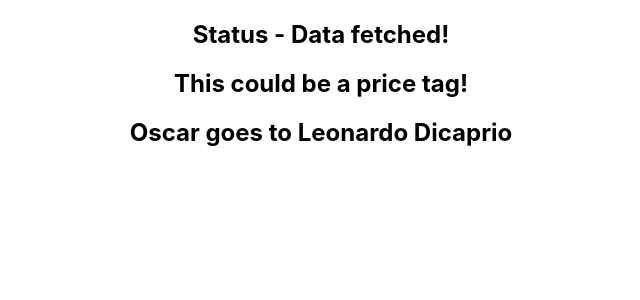
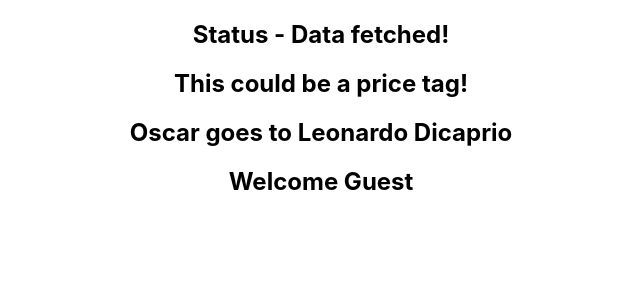
Before and after one commit to ecpl123/ecommerce-website-project, a React (Create React App) app: page / in a window 1280 px wide. Shown: the top 300 px of the page, without its empty margins (319-959 px from the left). Built offline with nearby package versions, Linux system fonts and the light colour scheme.

Commit message:
blah
blah

```diff
--- a/src/App.tsx
+++ b/src/App.tsx
@@ -39,11 +39,12 @@
       <Status status = 'success' />
       <Heading>This could be a price tag!</Heading>
       <Oscar>
-        <Heading>Oscar goes to Leonardo Dicaprio</Heading>
+        <Heading>Oscar goes to Leonardo Dicaprio</Heading> {/*here, I passed a heading as the property value of the oscar component*/}
       </Oscar>
       {/* <Greet name='Timmy' messageCount={20} isLoggedIn={false}/>
       <Person name={personName}/>
       <PersonList names={nameList}/> */}
+      <Greet name='Eryk' isLoggedIn={false} /> {/*creating optional properties, in this case message count is missing*/}
     </div>
   );
 }
--- a/src/components/Greet.tsx
+++ b/src/components/Greet.tsx
@@ -1,10 +1,11 @@
 type GreetProps = {
     name: string
-    messageCount: number
+    messageCount?: number
     isLoggedIn: boolean
 }
 
 export const Greet = (props: GreetProps) => {
+    const {messageCount = 0} = props //setting default value for the prop messageCount to 0. above, if you use ?: in the type definition, you can make a type optional
     return (
         <div>
             <h2>
--- a/src/components/Oscar.tsx
+++ b/src/components/Oscar.tsx
@@ -1,5 +1,4 @@
 //this is common so remember React.ReactNode type!!!
-
 
 type OscarProps = {
     children: React.ReactNode
```
